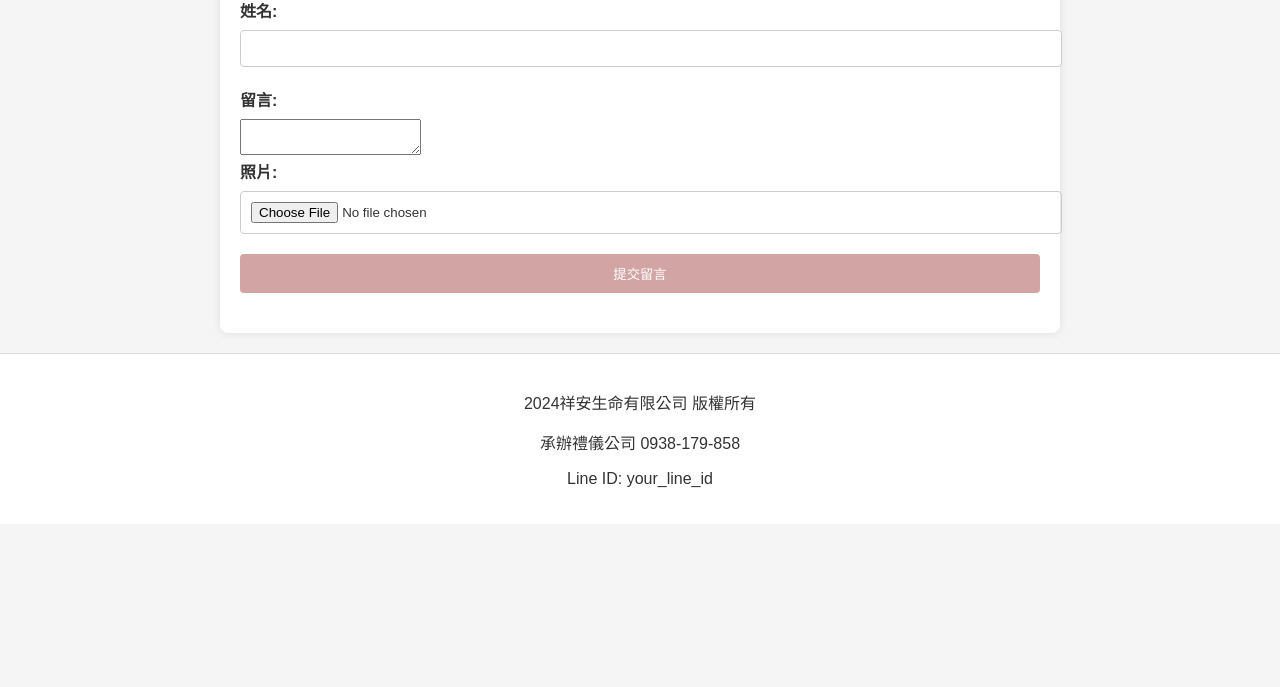
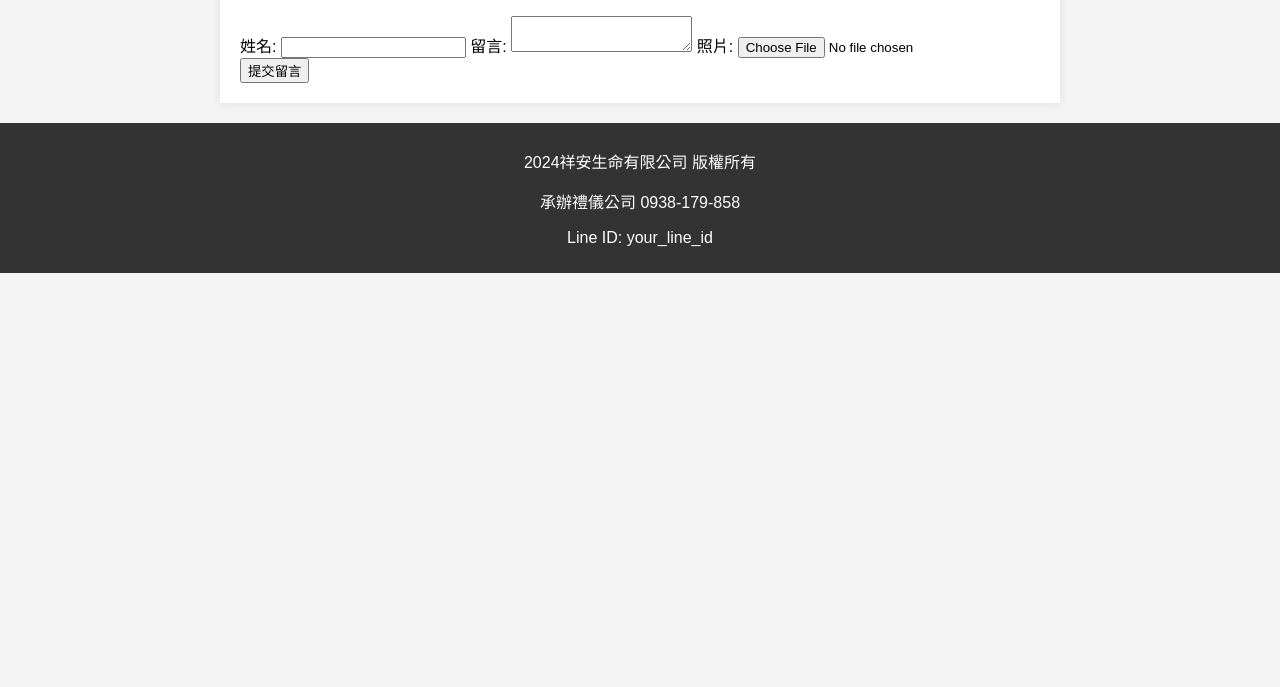
Before and after one commit to Shiangan/funeral-announcement-site, a plain HTML site: page form.html in a window 1280 px wide. Shown: the part 113-800 px from the top of the page. Drawn offline with Linux system fonts and the light colour scheme.

Commit message:
Update form.css

```diff
--- a/form.css
+++ b/form.css
@@ -1,76 +1,36 @@
 body {
-    font-family: 'Noto Sans TC', sans-serif;
-    background-color: #f5f5f5;
-    color: #333;
+    font-family: Arial, sans-serif;
+    background-color: #f4f4f4;
     margin: 0;
     padding: 0;
 }
 
-.header {
-    text-align: center;
-    padding: 20px;
-    background-color: #fff;
-    border-bottom: 1px solid #ddd;
+.header img {
+    width: 100%;
+    max-width: 200px;
+    display: block;
+    margin: 20px auto;
 }
 
-.header img {
-    max-width: 100px;
+.video-container {
+    width: 100%;
+    max-width: 800px;
+    margin: 20px auto;
 }
 
 .container {
+    width: 90%;
     max-width: 800px;
     margin: 20px auto;
+    background-color: white;
     padding: 20px;
-    background-color: #fff;
-    border-radius: 8px;
     box-shadow: 0 0 10px rgba(0, 0, 0, 0.1);
 }
 
-h1 {
-    font-size: 24px;
-    margin-bottom: 20px;
-    color: #d2a4a4;
+footer.footer {
+    text-align: center;
+    margin-top: 20px;
+    padding: 10px;
+    background-color: #333;
+    color: white;
 }
-
-label {
-    display: block;
-    margin-bottom: 8px;
-    font-weight: bold;
-}
-
-input, select, button {
-    width: 100%;
-    padding: 10px;
-    margin-bottom: 20px;
-    border: 1px solid #ccc;
-    border-radius: 4px;
-}
-
-button {
-    background-color: #d2a4a4;
-    color: #fff;
-    border: none;
-    cursor: pointer;
-    transition: background-color 0.3s ease;
-}
-
-button:hover {
-    background-color: #bf8b8b;
-}
-
-footer {
-    text-align: center;
-    padding: 20px;
-    background-color: #fff;
-    border-top: 1px solid #ddd;
-    margin-top: 20px;
-}
-
-.video-container {
-    max-width: 800px;
-    margin: 20px auto;
-    padding: 20px;
-    background-color: #fff;
-    border-radius: 8px;
-    box-shadow: 0 0 10px rgba(0, 0, 0, 0.1);
-}
```
